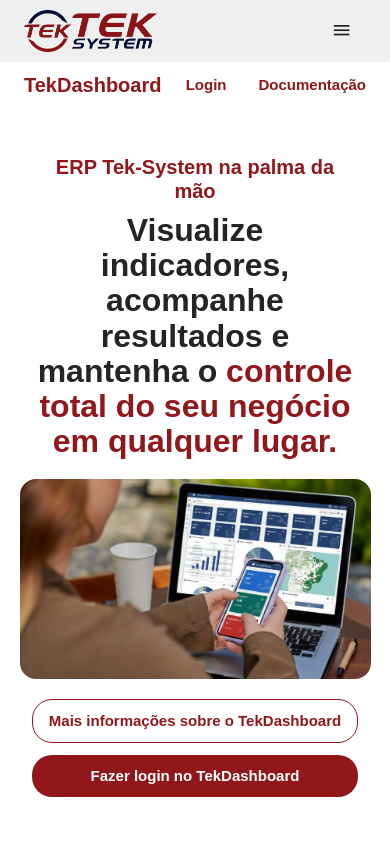
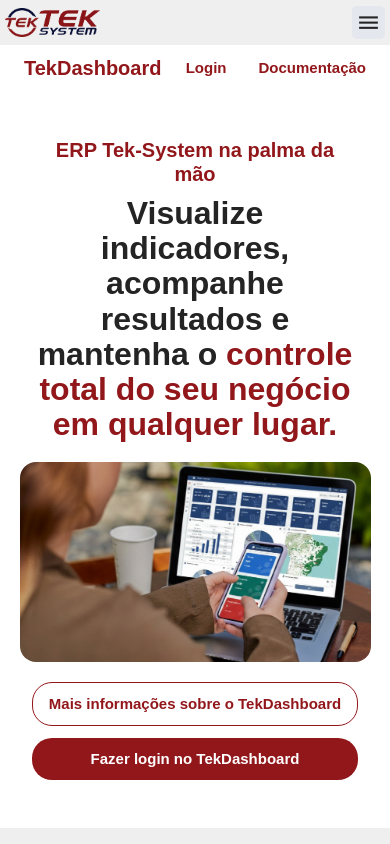
Before and after one commit to TalythaLopes/TekDashDocumentation, a Vue app: page / in a window 390 px wide. Shown: the top 844 px of the page. Built offline with nearby package versions, Linux system fonts and the light colour scheme; a web font is replaced by a local one.

Commit message:
Tornar toggleMenu não clicável quando fechado

```diff
--- a/src/components/Buttom/Logo.vue
+++ b/src/components/Buttom/Logo.vue
@@ -22,4 +22,9 @@
   width: auto;
   display: block;
 }
+
+@media (max-width: 400px) {
+  .logo-link { min-width: 95px; }
+  .logo-img { max-height: 30px;  }
+}
 </style>
--- a/src/components/NavBars/NavBar.vue
+++ b/src/components/NavBars/NavBar.vue
@@ -2,7 +2,7 @@
   <nav class="navbar-container">
     <Logo />
     <button class="navbar-toggle" @click="toggleMenu">
-      <v-icon color="#242424" style="font-size: 1.3rem;">
+      <v-icon color="#242424" style="font-size: 25px;">
         {{ mobileMenuOpen ? 'mdi-window-close' : 'mdi-menu' }}
       </v-icon>
     </button>
@@ -41,7 +41,10 @@
 
 .navbar-toggle {
   display: none;
-  background: none;
+  background: var(--vt-c-gray-divider);
+  width: 33px;
+  height: 33px;
+  border-radius: 5px;
   border: none;
   cursor: pointer;
 }
@@ -49,6 +52,16 @@
 .navbar-content {
   display: flex;
   align-items: center;
+  pointer-events: none; /* Desabilitar interações quando o menu estiver fechado */
+}
+
+.navbar-content.open {
+  opacity: 1;
+  transform: translateY(0);
+  max-height: 350px;
+  box-shadow: 0 4px 12px rgba(0, 0, 0, 0.2);
+  pointer-events: auto; /* Habilitar interações quando o menu estiver aberto */
+  z-index: 1000;
 }
 
 @media (max-width: 1200px) {
@@ -60,7 +73,7 @@
     display: flex;
     flex-direction: column;
     position: absolute;
-    top: 60px;
+    top: 42px;
     width: 95%;
     padding: 5px 0;
     opacity: 0;
@@ -68,13 +81,7 @@
     overflow: hidden;
     transition: transform 0.4s ease, opacity 0.4s ease, max-height 0.4s ease;
     background-color: var(--color-background-site);
-  }
-
-  .navbar-content.open {
-    opacity: 1;
-    transform: translateY(0);
-    max-height: 350px;
-    box-shadow: 0 4px 12px rgba(0, 0, 0, 0.2);
+    z-index: 0;
   }
 
   .btn-mobile-hide {
@@ -87,4 +94,14 @@
     margin-right: 14px;
   }
 }
+
+@media (max-width: 400px) {
+  .navbar-container {
+    height: 45px;
+    padding: 5px
+  }
+  .navbar-toggle {
+    margin-right: 0;
+  }
+}
 </style>
```
